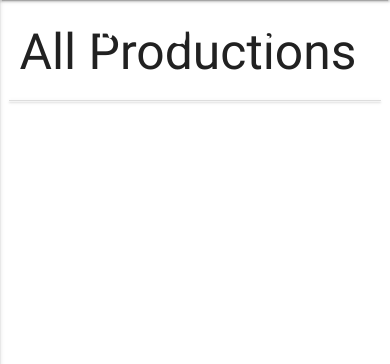
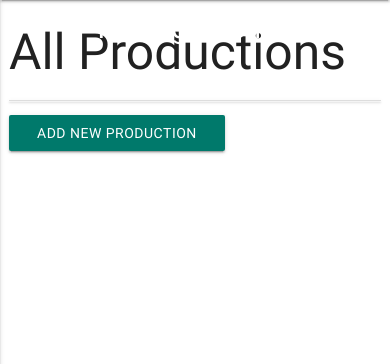
Before and after one commit to ninos77/Production-Management, a Flask app: page / in a window 390 px wide. Shown: the part 56-420 px from the top of the page. Run offline with Flask 2, Linux system fonts and the light colour scheme; data that the repository does not hold is empty; some libraries are stand-ins or nearby versions.

Commit message:
Add a nother button to the productions template and a text to display if the product is ready for production or not.And make the whole template more responsive

```diff
--- a/static/css/style.css
+++ b/static/css/style.css
@@ -20,9 +20,16 @@
   .margin-10 {
     margin: 8px 8px;
   }
-
+}
+@media (max-width: 414px) {
+  .margin-20 {
+    margin: 20px 20px;
+    padding: 10px 10px;
+  }
   }
 @media (max-width: 1024px) {
-
+  .margin-10 {
+    margin: 8px 8px;
+  }
 
 }
--- a/templates/machines.html
+++ b/templates/machines.html
@@ -6,10 +6,10 @@
 	<ul class="collapsible" data-collapsible="accordion">
       {% for machine in machines %}
 		<li>
-			<div class="collapsible-header margin-10">
-				<div class="col s12">
+			<div class="collapsible-header">
+				<div class="col s12 ">
 					<i class="material-icons">expand_more</i>
-					<a href="{{url_for('delet_machine', machine_id=machine._id)}}" class="waves-effect waves-light red darken-4 btn btn_small">Delet</a>
+					<a href="{{url_for('delet_machine', machine_id=machine._id)}}" class="waves-effect waves-light red darken-4 btn btn_small margin-10">Delet</a>
 					<a href="{{url_for('edit_machine', machine_id=machine._id)}}" class="waves-effect waves-light btn btn_small teal darken-2  margin-10">
 						<span>Edit</span>
 					</a>
--- a/templates/productions.html
+++ b/templates/productions.html
@@ -1,23 +1,34 @@
 {% extends 'base.html'%} {% set active_page = "productions" %} {% block content %}
 
 
-<h2>All Productions</h2>
 <div class="row">
+	<h2>All Productions</h2>
 	<ul class="collapsible" data-collapsible="accordion">
-      {% for production in productions %}
+      {% for production in productions  %}
 		<li>
-			<div class="collapsible-header margin-10">
-				<div class="col s12 l4">
+			<div class="collapsible-header">
+				<div class="col s12 ">
 					<i class="material-icons">expand_more</i>
-					<a href="{{url_for('delet_production', production_id=production._id)}}" class="waves-effect waves-light red darken-4 btn btn_small">Delet</a>
+					<a href="{{url_for('delet_production', production_id=production._id)}}" class="waves-effect waves-light red darken-4 btn btn_small margin-10">Delet</a>
 					<a href="{{url_for('edit_production', production_id=production._id)}}" class="waves-effect waves-light btn btn_small teal darken-2  margin-10">
 						<span>Edit</span>
 					</a>
 				</div>
-				<div class="col s12 l8">
-					<h5 class="center-align">
+				<div class="col s12">
+					<h5 >
 						<strong>Product Name:</strong> {{production.product_name}}
 					</h5>
+            {% if not production.date %}
+					<h5 >
+						<strong>Production status: </strong>
+						<span>Ready for Production</span>
+					</h5>
+              {% else %}
+					<h5 >
+						<strong>Production status: </strong>
+						<span>Done</span>
+					</h5>
+            {% endif %}
 				</div>
 			</div>
 			<div class="collapsible-body">
@@ -72,8 +83,14 @@
 			</div>
 		</li>
       {% endfor %}
-
 	</ul>
+	<div class="row">
+		<div class="col s12">
+			<a href="{{url_for('add_production')}}" class="waves-effect waves-light teal darken-2 btn btn_small blue">
+				<span>Add New Production</span>
+			</a>
+		</div>
+	</div>
 </div>
 
 {% endblock %}
```
